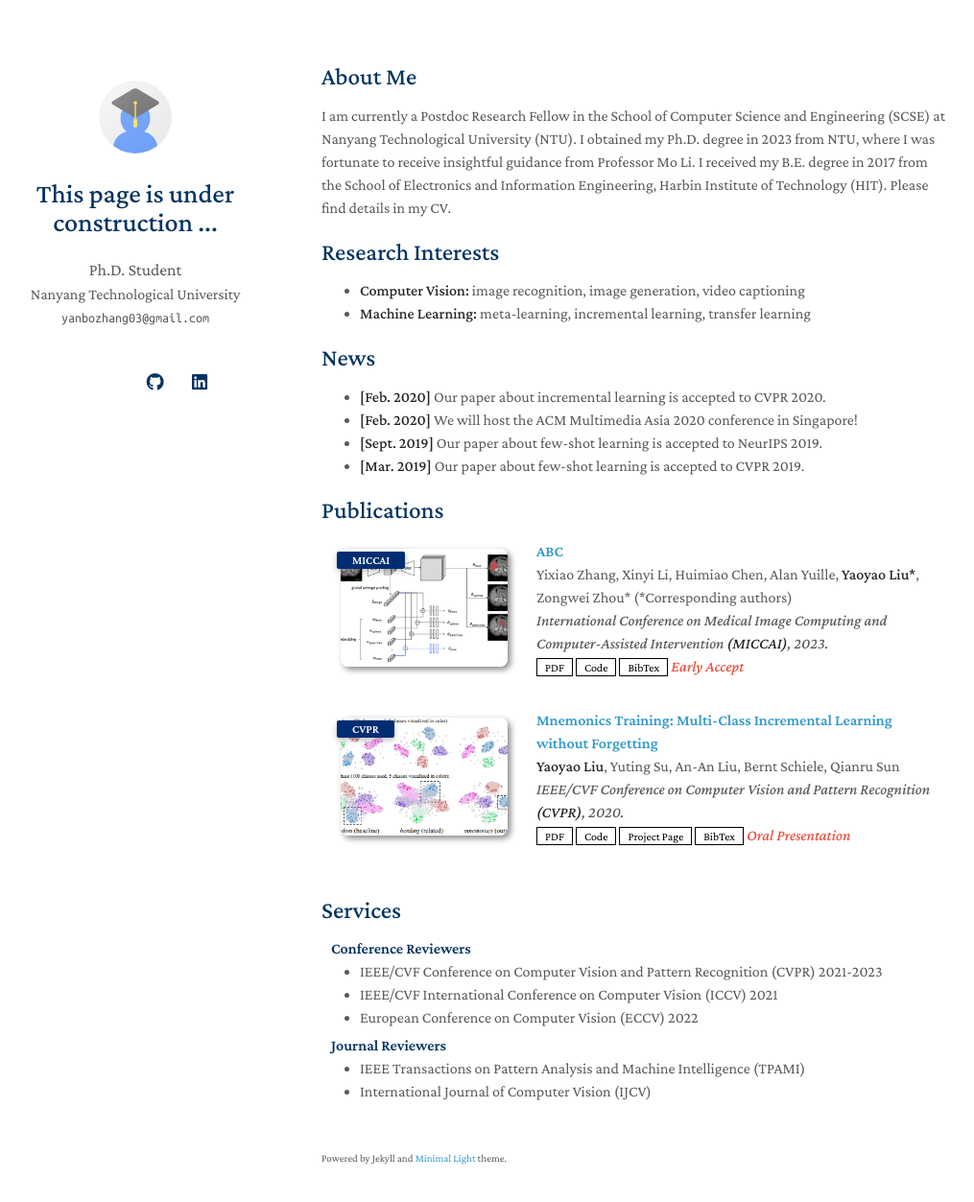
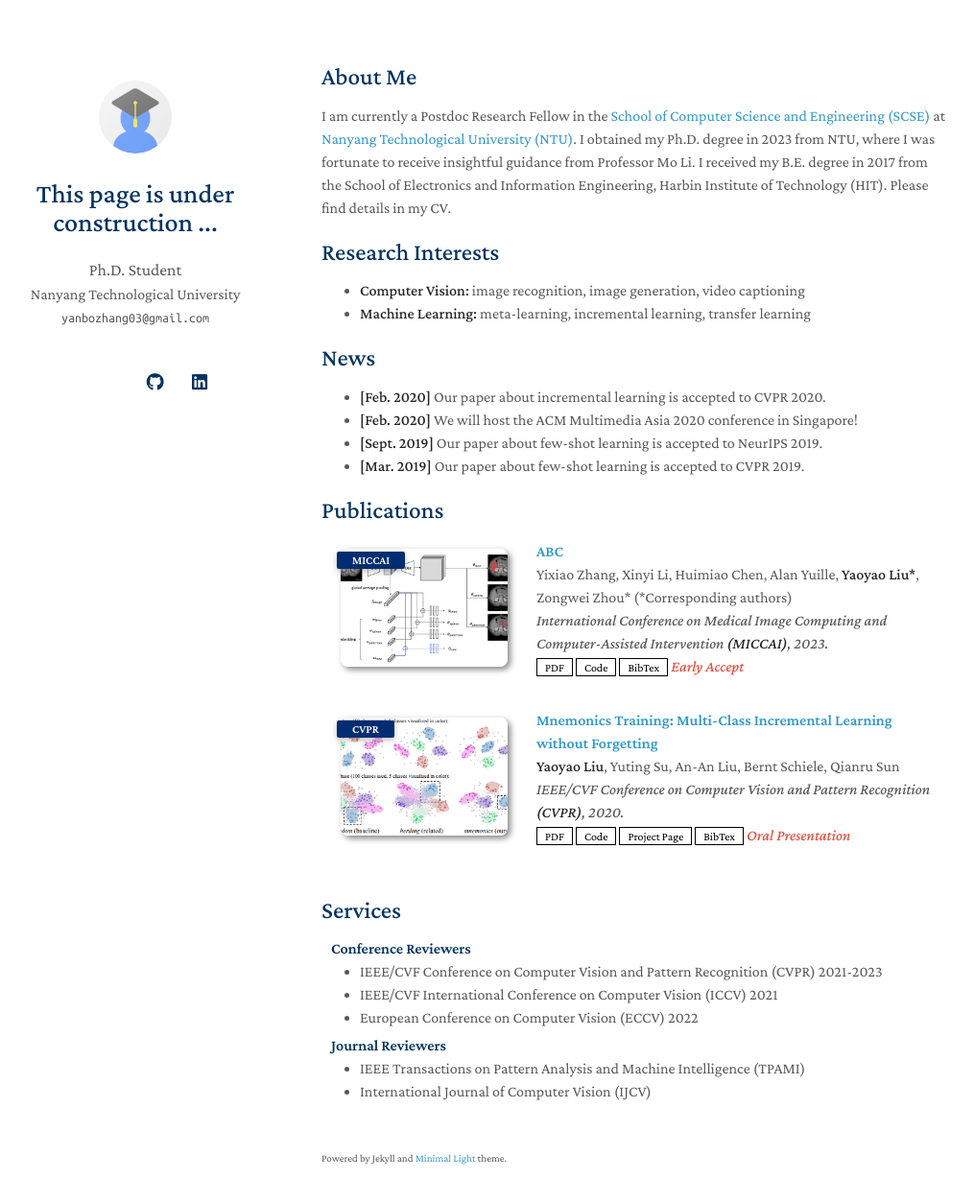
Before and after one commit to yanbozhang003/yanbozhang003.github.io, a Jekyll site: the page built from index.md, in a window 1280 px wide and 1288 px high. Shown: the top 1253 px of the window at 96% size, without its empty margins (135-1150 px from the left). Built offline with Jekyll 4.4.1, drawn with Linux system fonts in a browser that asks for light colours; nearby versions of some CDN libraries; a style sheet for code colours, icons or effects is not loaded; our own code applies the rules of GitHub Pages for plain Markdown files; part of the change alters nothing that is shown.

```diff
--- a/index.md
+++ b/index.md
@@ -4,7 +4,7 @@ layout: homepage
 
 ## About Me
 
-I am currently a Postdoc Research Fellow in the School of Computer Science and Engineering (SCSE) at Nanyang Technological University (NTU).
+I am currently a Postdoc Research Fellow in the [School of Computer Science and Engineering (SCSE)](https://www.ntu.edu.sg/scse) at [Nanyang Technological University (NTU)](https://www.ntu.edu.sg/).
 I obtained my Ph.D. degree in 2023 from NTU, where I was fortunate to receive insightful guidance from Professor Mo Li.
 I received my B.E. degree in 2017 from the School of Electronics and Information Engineering, Harbin Institute of Technology (HIT).
 Please find details in my CV.
```
